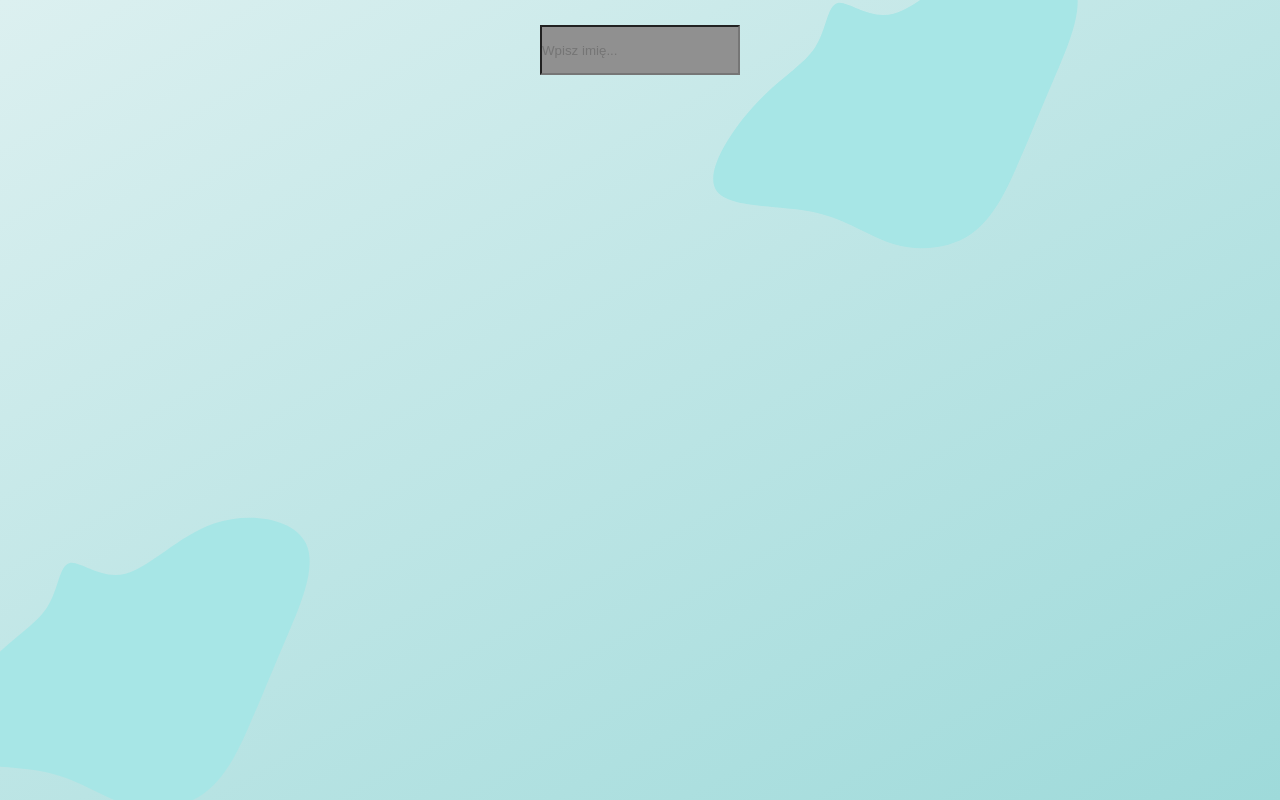
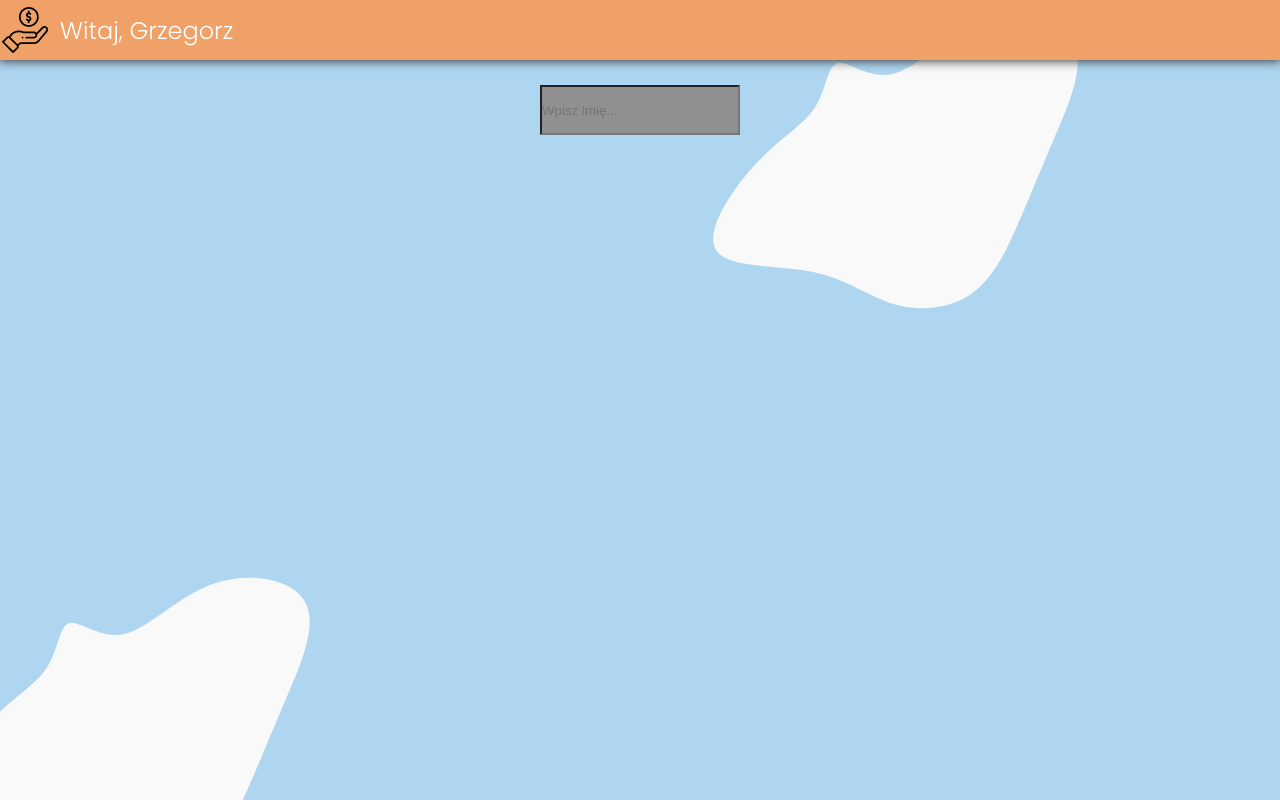
Before and after one commit to ErykFryderyk/finance-manager-app, a Vue app: page / in a window 1280 px wide. Built offline with nearby package versions, Linux system fonts and the light colour scheme.

Commit message:
Add header component

```diff
--- a/src/App.vue
+++ b/src/App.vue
@@ -1,9 +1,11 @@
 <template>
+  <Header/>
   <Background />
   <Input />
 </template>
 
 <script>
+import HeaderSection from './components/Header.vue';
 import HeroBackground from './components/HeroBackground.vue';
 import SearchInput from './components/SearchInput.vue';
 
@@ -15,14 +17,15 @@ export default {
     };
   },
   components: {
+    Header: HeaderSection,
     Background: HeroBackground,
     Input: SearchInput,
   },
 };
 </script>
 
-<style
-    HeroBackground lang="scss">
+<style lang="scss">
+@import url('https://fonts.googleapis.com/css2?family=Poppins:wght@200;300;400;500;700&display=swap');
 *{
   padding: 0;
   margin: 0;
@@ -33,6 +36,7 @@ body{
   font-size: 17px;
   // background-color: black;
   color: black;
+  font-family: 'Poppins', sans-serif;
 }
 .container{
   width: 100%;
--- /dev/null
+++ b/src/components/Header.vue
@@ -0,0 +1,52 @@
+<template>
+  <div class="header">
+    <div class="header__logo">
+      <div class="logo">
+        <img src="../assets/img/business.svg" alt="logo-icon">
+      </div>
+    </div>
+    <div class="header__welcome-user">
+      <h1 class='header__title'>Witaj, Grzegorz</h1>
+    </div>
+  </div>
+</template>
+
+<script>
+
+export default {
+  name: 'header',
+};
+</script>
+
+<style lang="scss" scoped>
+.header{
+  color: white;
+  width: 100%;
+  height: 60px;
+  display: flex;
+  align-items: center;
+  background-color: #f0a167;
+  box-shadow: 0px 0px 10px 1px #363636;
+
+  &__logo{
+    width: 60px;
+  }
+}
+.logo{
+  width: 50px;
+  display: flex;
+  justify-content: center;
+  align-items: center;
+  padding: 2px;
+
+  img{
+    width: 100%;
+    fill: #ffffff;
+  }
+}
+
+.header__title{
+  font-size: 24px;
+  font-weight:300;
+}
+</style>
--- a/src/components/HeroBackground.vue
+++ b/src/components/HeroBackground.vue
@@ -45,13 +45,13 @@ export default {
 };
 </script>
 
-<style lang="scss" scoped>
+<style lang="scss">
+
 .hero-background{
   width: 100%;
   height: 100vh;
   position: fixed;
-  background: #dcf0f0;
-  background: linear-gradient(150deg, #dcf0f0 0%, #9edada);
+  background: #AED6F1;
   z-index: -1;
 }
 .shape-1{
@@ -75,6 +75,6 @@ export default {
   left:-10%;
 }
 .shape-element{
-  fill: #a7e6e6;
+  fill: #f9f9f9;
 }
 </style>
```
Also changed, not shown: src/assets/img/business.svg (added).
